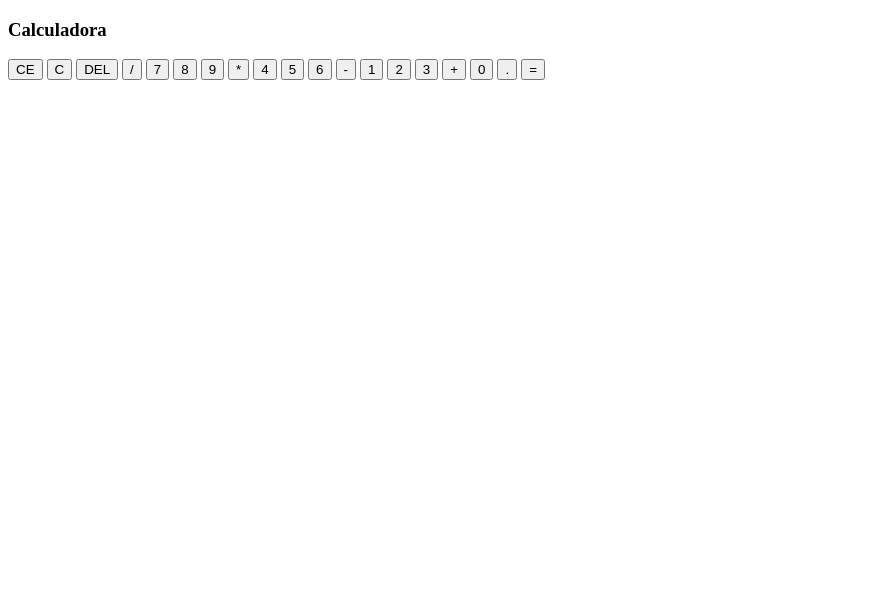
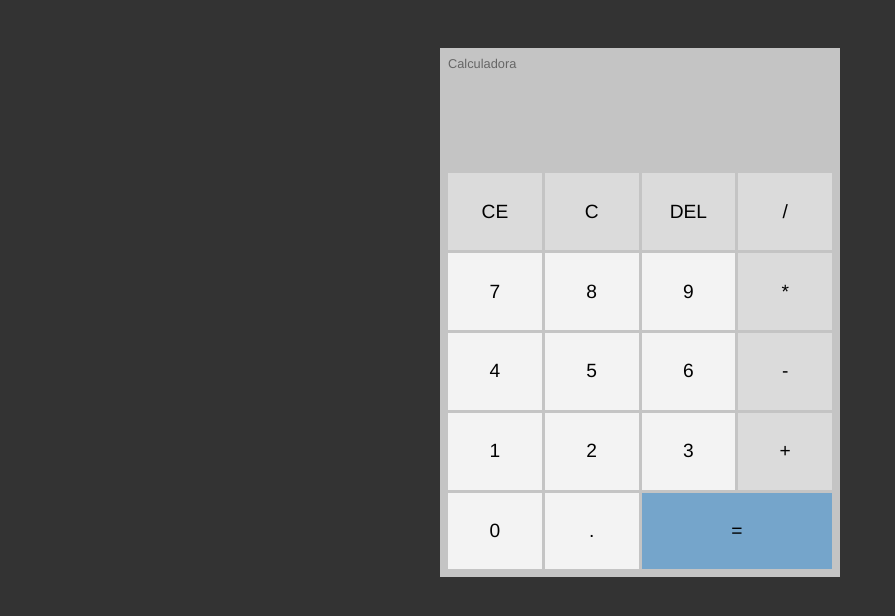
Before and after one commit to AdsonTanajura/calculadora-js, a plain HTML site: page index.htm in a window 1280 px wide. Shown: the whole page, without its empty margins (0-895 px from the left). Drawn offline with Linux system fonts and the light colour scheme.

Commit message:
add css styles

```diff
--- a/css/styles.css
+++ b/css/styles.css
@@ -0,0 +1,82 @@
+* {
+    margin: 0;
+    padding: 0;
+    box-sizing: border-box;
+    font-family: Helvetica;
+  }
+
+  body {
+    background-color: #333;
+    display: flex;
+    align-items: center;
+    justify-content: center;
+    padding: 3em;
+  }
+
+  #calc {
+    width: 400px;
+    padding: 0.5em;
+    background-color: #c4c4c4;
+    color: #000;
+    display: flex;
+    flex-direction: column;
+  }
+
+  #calc h3 {
+    font-size: 0.8em;
+    font-weight: 300;
+    color: #666;
+  }
+
+  #operations {
+    text-align: right;
+  }
+
+  #previous-operation {
+    color: #777;
+    padding: 0.2em;
+    overflow-wrap: break-word;
+    min-height: 1.6em;
+  }
+
+  #current-operation {
+    min-height: 1.6em;
+    font-size: 3em;
+    font-weight: 700;
+    padding: 0.2em;
+    overflow-wrap: break-word;
+  }
+
+  #buttons-container {
+    display: grid;
+    grid-template-columns: 1fr 1fr 1fr 1fr;
+    gap: 3px;
+  }
+
+  #buttons-container button {
+    border: 1px solid transparent;
+    border-radius: 0;
+    height: 4em;
+    font-size: 1.2em;
+    background-color: #dbdbdb;
+    cursor: pointer;
+  }
+
+  #buttons-container .number {
+    background-color: #f3f3f3;
+  }
+
+  #buttons-container button:hover {
+    background-color: #bababa;
+    border-color: #999;
+  }
+
+  #buttons-container #equal-btn {
+    grid-column: span 2;
+    background-color: #75a5cb;
+  }
+
+  #buttons-container #equal-btn:hover {
+    grid-column: span 2;
+    background-color: #3a91d8;
+  }
--- a/index.htm
+++ b/index.htm
@@ -4,6 +4,7 @@
     <meta charset="UTF-8">
     <meta name="viewport" content="width=device-width, initial-scale=1.0">
     <title>Calculadora Windos</title>
+    <link rel="stylesheet" href="css/styles.css">
     <script src="js/script.js" defer></script>
 </head>
 <body>
```
